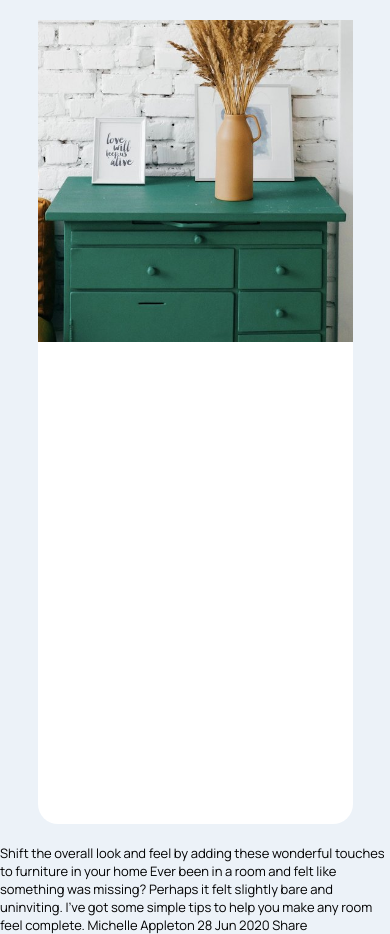
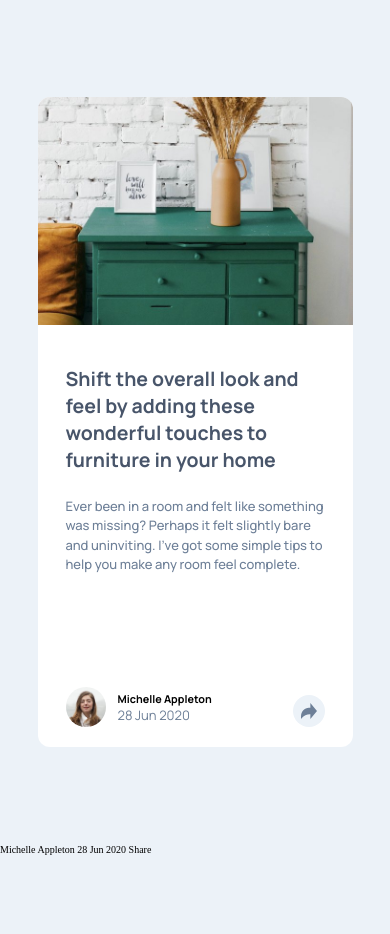
Before and after one commit to jambanix/frontendmentor_article-preview-component, a plain HTML site: page index.html in a window 390 px wide. After the commit the page ends 855 px from the top, so only its background shows below. Drawn offline with Linux system fonts and the light colour scheme.

Commit message:
style for tablet and desktop. markup complete

```diff
--- a/index.html
+++ b/index.html
@@ -15,18 +15,31 @@
             <section class="card">
                 <div class="card-img"></div>
                 <div class="card-content">
-
+                    <h2 class="extra-bold">Shift the overall look and feel by adding these wonderful touches to furniture in your home</h2>
+                    <p class="lh-150 bold">
+                        Ever been in a room and felt like something was missing? Perhaps
+                        it felt slightly bare and uninviting. I’ve got some simple tips
+                        to help you make any room feel complete.
+                    </p>
+                    <div class="footer-container">
+                        <div class="author-container">
+                            <div class="author-avatar circle"></div>
+                            <div class="author-text">
+                                <h5>Michelle Appleton</h5>
+                                <p>28 Jun 2020</p>
+                            </div>
+                        </div>
+                        <div class="share-icon circle">
+                            <img src="images/icon-share.svg" alt="">
+                        </div>
+                    </div>
                 </div>
             </section>
         </div>
     </main>
 
-    Shift the overall look and feel by adding these wonderful
-    touches to furniture in your home
 
-    Ever been in a room and felt like something was missing? Perhaps
-    it felt slightly bare and uninviting. I’ve got some simple tips
-    to help you make any room feel complete.
+
 
     Michelle Appleton
     28 Jun 2020
--- a/style.css
+++ b/style.css
@@ -21,8 +21,6 @@ html {
 }
 
 body {
-    font-size: 1.3rem;
-    font-family: "Manrope";
     background-color: var(--light-grayish-blue);
 }
 
@@ -35,6 +33,14 @@ body {
 
 .extra-bold {
     font-weight: 700;
+}
+
+.lh-150 {
+    line-height: 150%;
+}
+
+.circle {
+    border-radius: 50%;
 }
 
 /* ! Main */
@@ -50,13 +56,17 @@ body {
 
 .card {
     display: grid;
-    grid-template-rows: 40% 1fr;
+    grid-template-rows: 35% 1fr;
     grid-template-columns: 1fr;
     height: 100%;
     background-color: white;
     width: 90%;
     max-width: 51.2rem;
-    border-radius: 2rem;
+    border-radius: 1.2rem;
+    gap: 2rem;
+    font-size: 1.3rem;
+    font-family: "Manrope";
+    max-height: 65rem;
 }
 
 .card-img {
@@ -64,8 +74,86 @@ body {
     background-repeat: no-repeat;
     background-size: cover;
     background-position: center;
+    border-top-left-radius: 1.2rem;
+    border-top-right-radius: 1.2rem;
 }
 
 .card-content {
+    padding: 2rem 2.8rem;
+    display: flex;
+    flex-direction: column;
+    gap: 2.4rem;
+}
 
+.card-content h2 {
+    color: var(--dark-grayish-blue);
 }
+
+.card-content p {
+    color: var(--destaurated-dark-blue);
+}
+
+.footer-container {
+    display: flex;
+    justify-content: space-between;
+    align-items: flex-end;
+    flex-grow: 1;
+}
+
+.author-container {
+    display: flex;
+    gap: 1.2rem;
+    align-items: center;
+}
+
+.author-avatar {
+    height: 4rem;
+    width: 4rem;
+    background-image: url("images/avatar-michelle.jpg");
+    background-size: contain;
+}
+
+.share-icon {
+    background-color: var(--light-grayish-blue);
+    width: 3.2rem;
+    height: 3.2rem;
+    display: flex;
+    align-items: center;
+    justify-content: center;
+    padding-left: .1rem;
+}
+
+.share-icon img {
+    height: 50%;
+    width: 50%;
+}
+
+/* ! Responsive */
+
+@media (min-width: 575px) {
+    .card-content {
+        padding: 2rem 3.2rem;
+        font-size: 1.6rem;
+    }
+}
+
+@media (min-width: 1080px) {
+    .card {
+        height: 28rem;
+        width: 73rem;
+        max-width: 73rem;
+        max-height: 28rem;
+        grid-template-columns: 35% 1fr;
+        grid-template-rows: 1fr;
+    }
+
+    .card-img {
+        border-top-right-radius: 0;
+        border-bottom-left-radius: 1.2rem;
+    }
+
+    .card-content {
+        font-size: 1.3rem;
+        padding: 2.4rem;
+    }
+}
```
